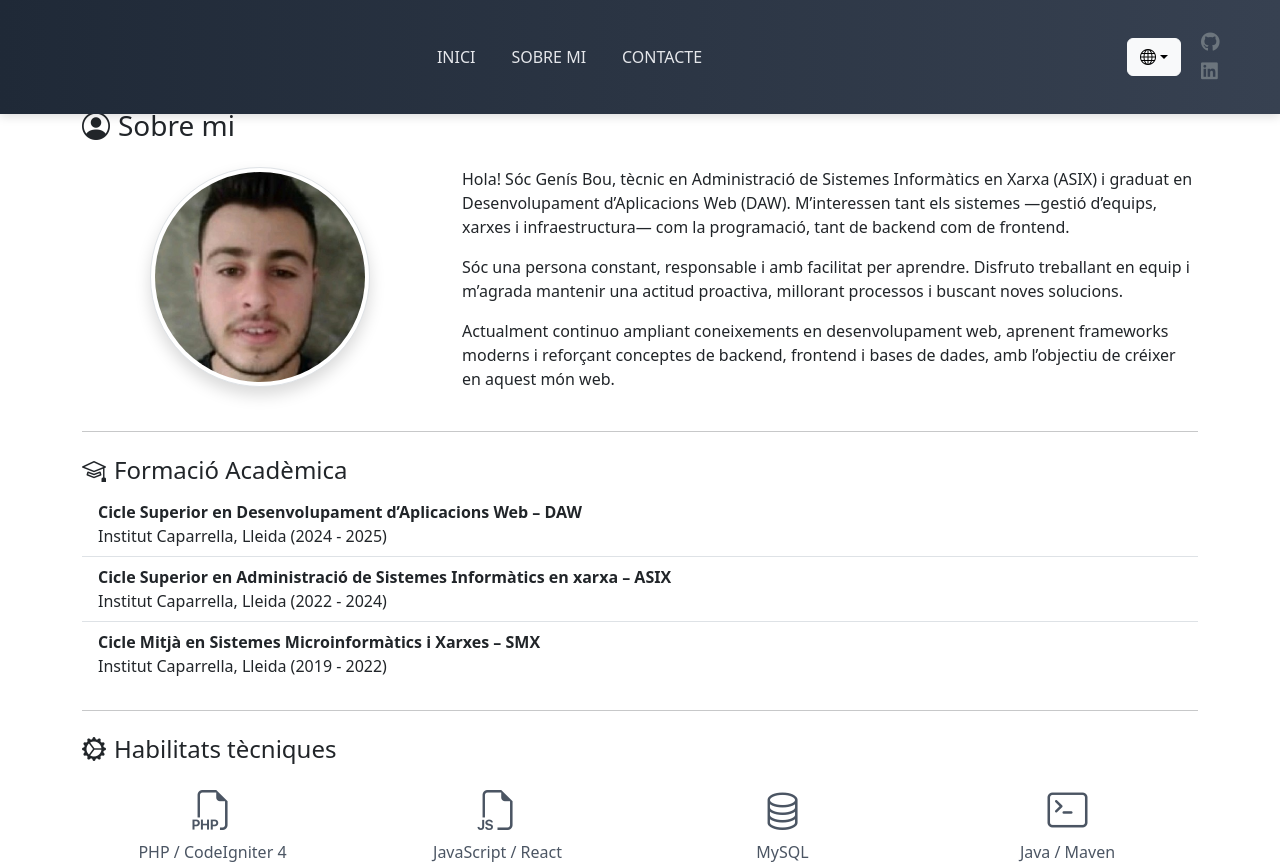
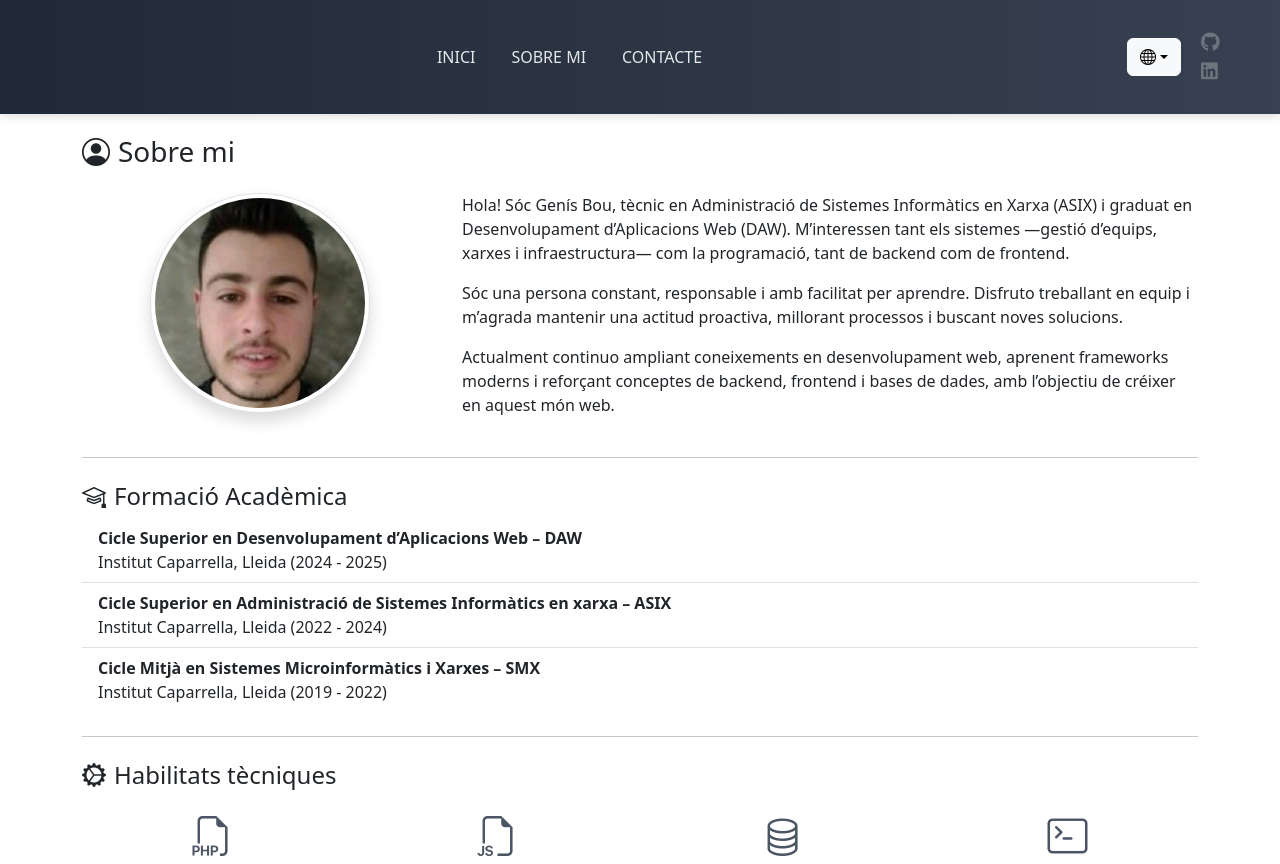
Before and after one commit to genisbou/portafoli, a React (Create React App) app: page /portafoli/ca/sobre-mi in a window 1280 px wide. Shown: the top 864 px of the page. Built offline with nearby package versions, Linux system fonts and the light colour scheme.

Commit message:
margin top
Ok

```diff
--- a/src/Pages/Contacte.js
+++ b/src/Pages/Contacte.js
@@ -217,7 +217,7 @@ const Inici = () => {
 
             <div className="container">
 
-                <h3>{t('contact.title')} </h3>
+                <h3 className="titlePage" >{t('contact.title')} </h3>
                 <p>
                     {t('contact.description')}
                 </p>
--- a/src/Pages/SobreMi.js
+++ b/src/Pages/SobreMi.js
@@ -13,7 +13,7 @@ const SobreMi = () => {
 
             <div className="container mt-4">
 
-                <h3><i className="bi bi-person-circle me-2"></i>{t('aboutMe.title')}</h3>
+                <h3 className="titlePage" ><i className="bi bi-person-circle me-2"></i>{t('aboutMe.title')}</h3>
 
                 <div className="row mt-4">
 
--- a/src/styles/styles.css
+++ b/src/styles/styles.css
@@ -67,6 +67,10 @@
     list-style: none;
 }
 
+.titlePage{
+    margin-top: 70px;
+}
+
 .footer-links a {
     color: #6c757d;
     text-decoration: none;
@@ -92,8 +96,10 @@
     box-shadow: 0 2px 10px rgba(0,0,0,0.15);
 }
 body {
-    padding-top: 85px;
+    padding-top: 65px;
 }
+
+
 
 
 
```
